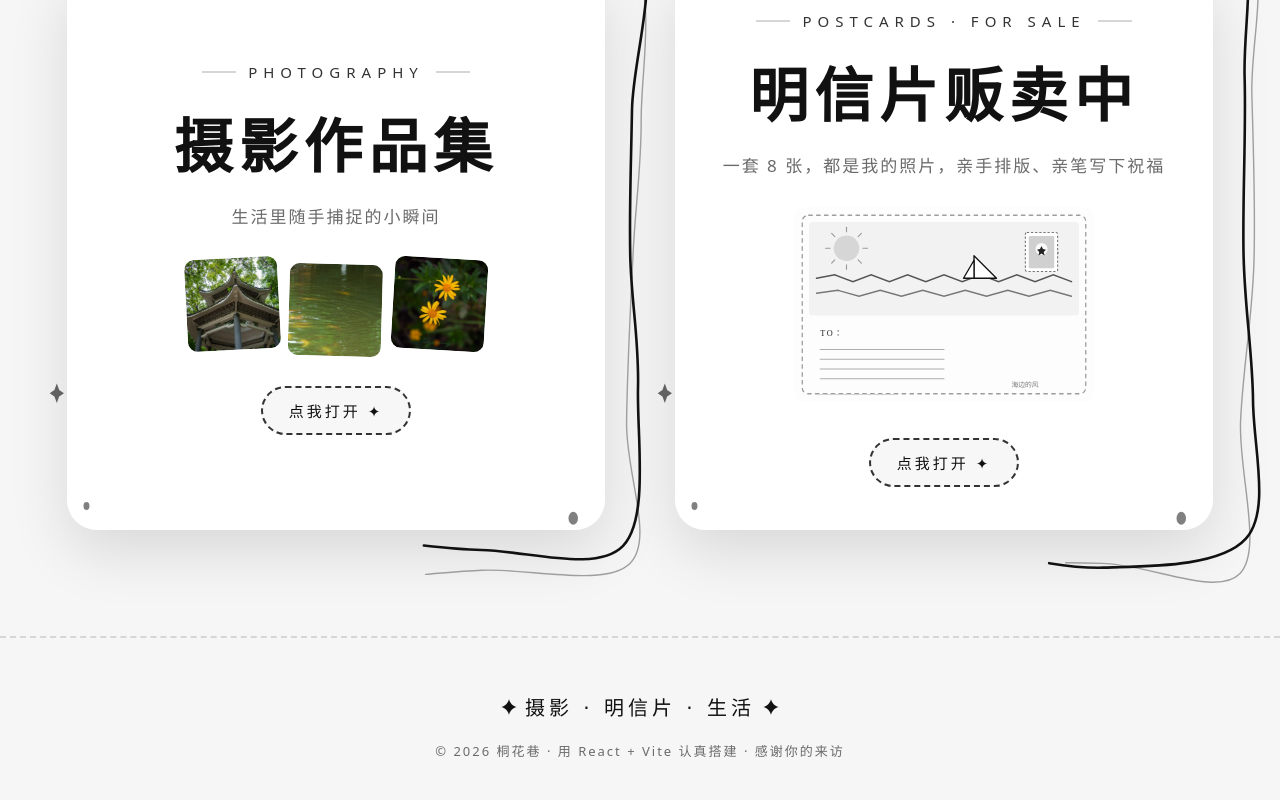
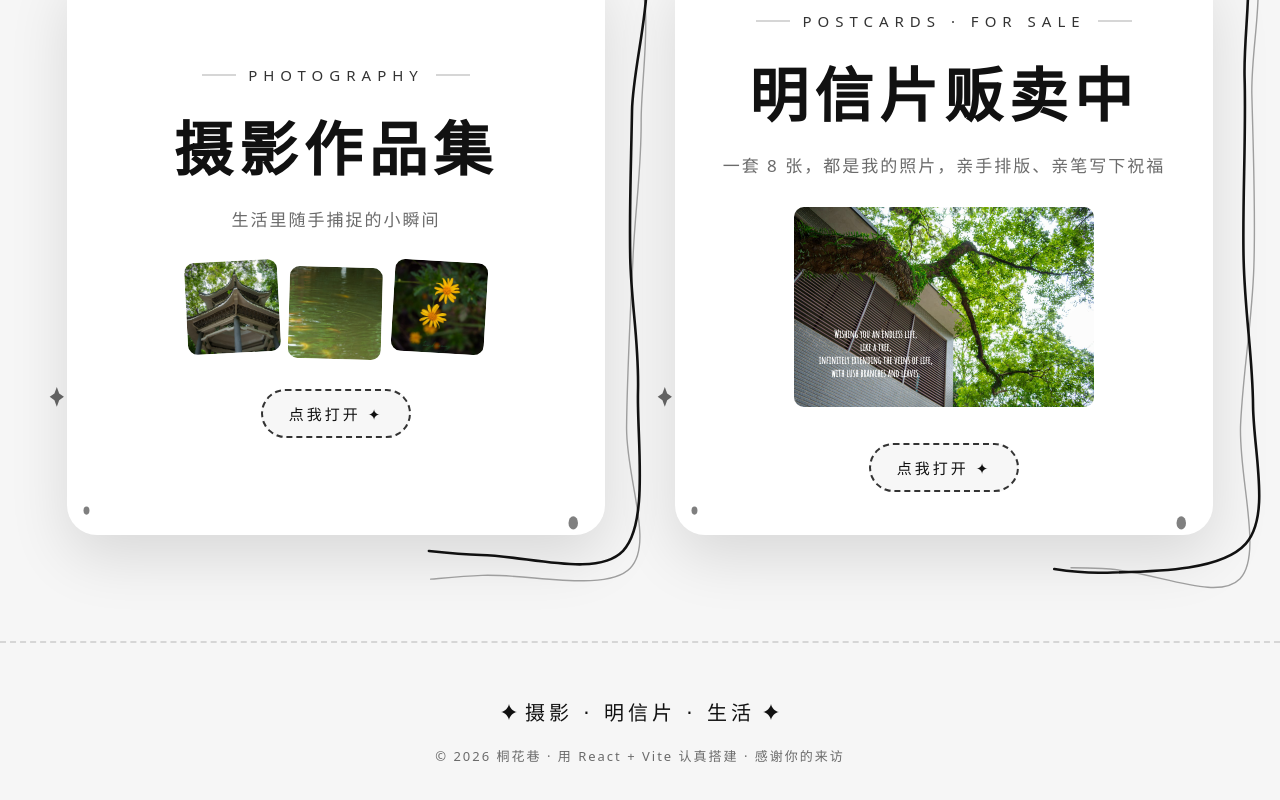
Before and after one commit to TONG-31/tonghuaxiang, a React (Vite) app: page / in a window 1280 px wide. Shown: the part 1000-1800 px from the top of the page. Built offline with nearby package versions, Linux system fonts and the light colour scheme.

Commit message:
fix: 图片路径改为相对路径（GitHub Pages 子目录可正常显示）

```diff
--- a/src/components/CollectionCards.jsx
+++ b/src/components/CollectionCards.jsx
@@ -21,9 +21,9 @@ export default function CollectionCards({ onOpen }) {
               <h2 className="entry-card__title">{siteConfig.photos.title}</h2>
               <p className="entry-card__desc">{siteConfig.photos.desc}</p>
               <div className="entry-card__thumb mini-grid">
-                <img src="/photos/photo-1.jpg" alt="晴天与单车" />
-                <img src="/photos/photo-3.jpg" alt="夏日的海" />
-                <img src="/photos/photo-5.jpg" alt="窗台的花" />
+                <img src="photos/photo-1.jpg" alt="晴天与单车" />
+                <img src="photos/photo-3.jpg" alt="夏日的海" />
+                <img src="photos/photo-5.jpg" alt="窗台的花" />
               </div>
               <span className="entry-card__open">点我打开 ✦</span>
             </button>
@@ -42,7 +42,7 @@ export default function CollectionCards({ onOpen }) {
               <h2 className="entry-card__title">{siteConfig.postcards.title}</h2>
               <p className="entry-card__desc">{siteConfig.postcards.desc}</p>
               <div className="entry-card__thumb mini-postcard">
-                <img src="/postcards/postcard-1.svg" alt="海边的风明信片" />
+                <img src="postcards/postcard-1.jpg" alt="海边的风明信片" />
               </div>
               <span className="entry-card__open">点我打开 ✦</span>
             </button>
```
